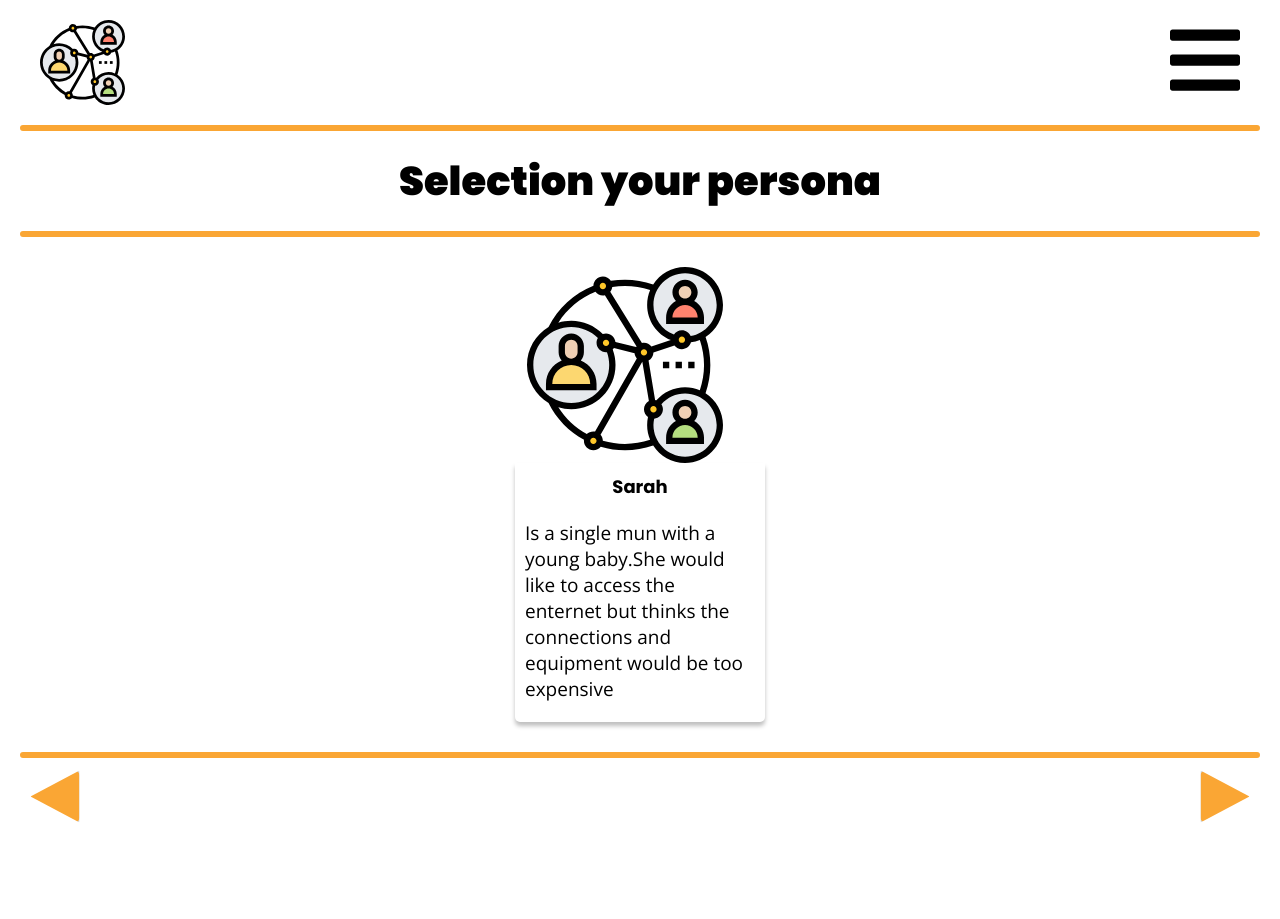
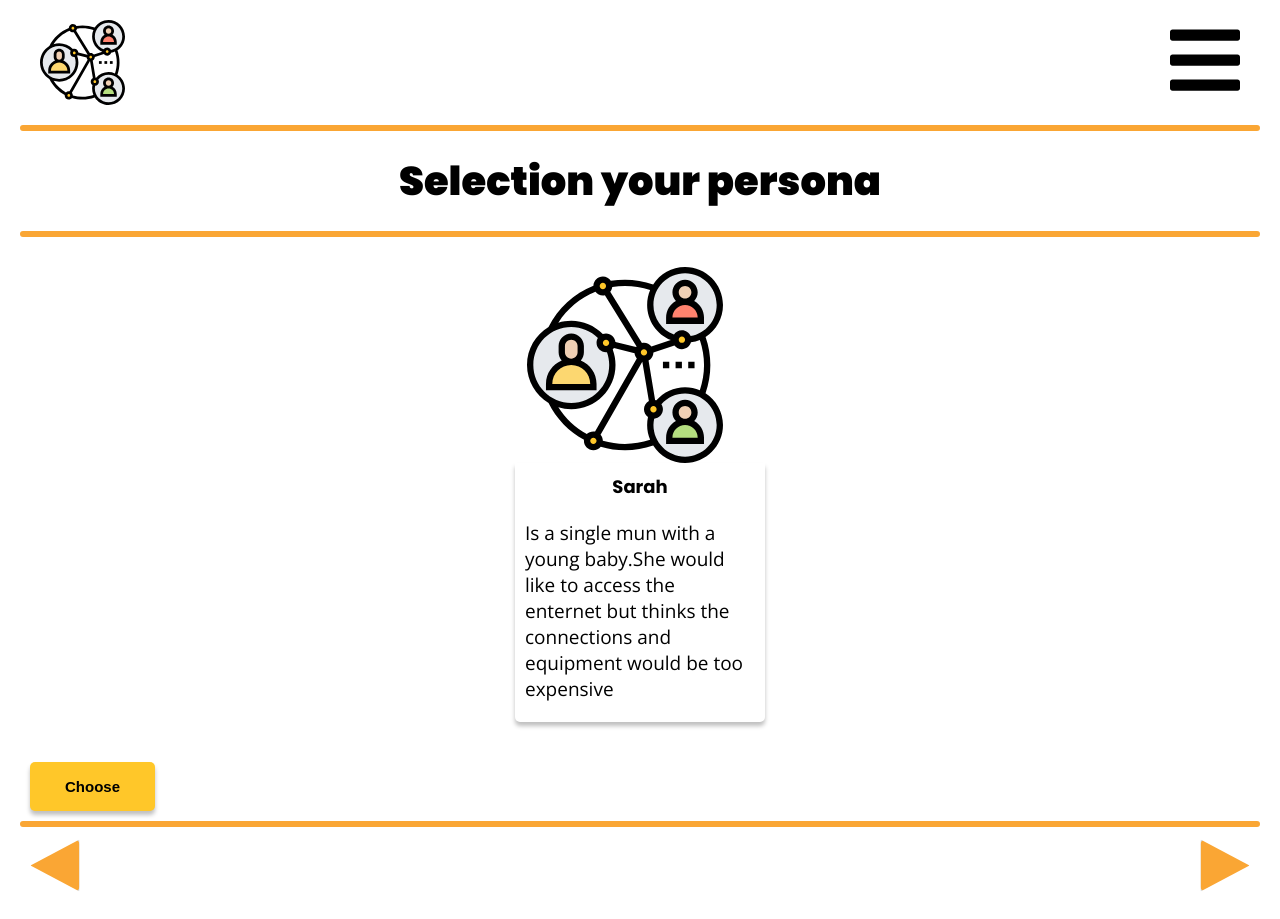
Before and after one commit to founders-programme-2/commons, a React (Create React App) app in the folder client/: page /persona in a window 1280 px wide. Before the commit the page ends 850 px from the top, so only its background shows below. Built offline with nearby package versions, Linux system fonts and the light colour scheme; what react-router-prop-types would draw is missing.

Commit message:
adding choose button for persona page

```diff
--- a/client/src/Component/views/Persona/index.js
+++ b/client/src/Component/views/Persona/index.js
@@ -4,9 +4,10 @@ import Footer from '../../Common/Footer';
 import { Description } from './index.style';
 import { CardWrapper, Img, CardTitle, Info } from '../MethodCard/index.style';
 import logo from '../../../assets/logo.svg';
+import Button from '../../Common/Button';
 
 const Persona = props => {
-  const { heightCard, heightImg, textAlign, heightInfoCard,widthtCard } = props;
+  const { heightCard, heightImg, textAlign, heightInfoCard,widthtCard, buttonText } = props;
   return (
     <div>
       <Header headerImg={null} titleText="Selection your persona" />
@@ -21,6 +22,7 @@ const Persona = props => {
           </Description>
         </Info>
       </CardWrapper>
+      <Button buttonText="Choose" />
       <Footer backLink="/yourScenario" nextLink="/" reviewScenario={false} />
     </div>
   );
--- a/client/src/Component/views/Persona/index.style.js
+++ b/client/src/Component/views/Persona/index.style.js
@@ -1,7 +1,7 @@
 import styled from 'styled-components';
 
 export const Description = styled.p`
-margin-top: 4rem;
-font-size: 1.9rem;
-font-weight: normal;
+  margin-top: 4rem;
+  font-size: 1.9rem;
+  font-weight: normal;
 `;
```
